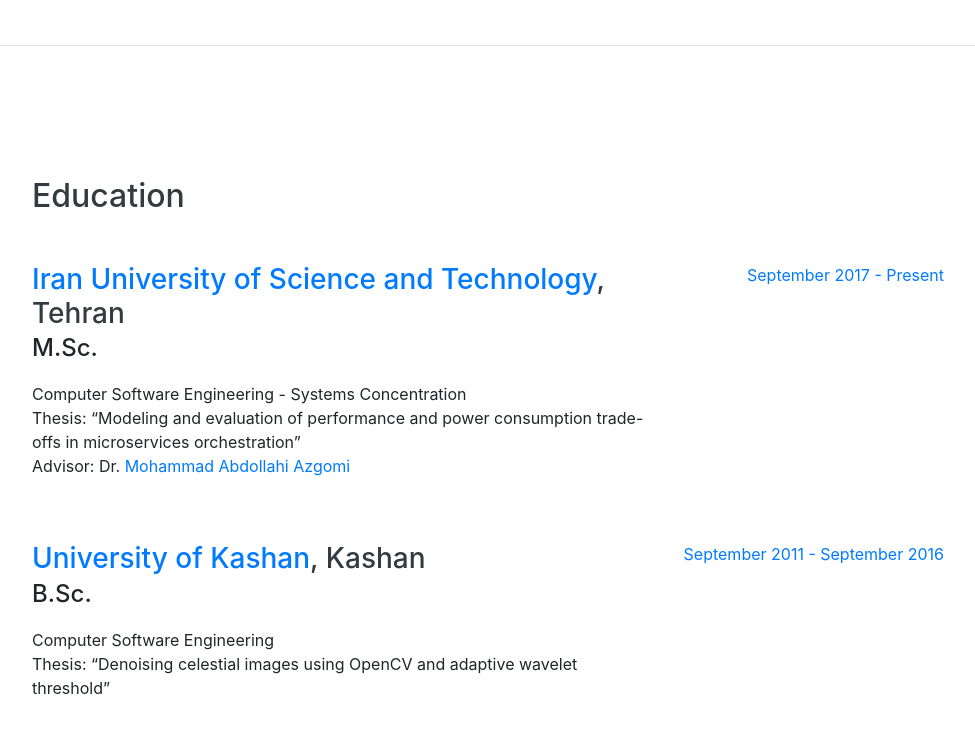
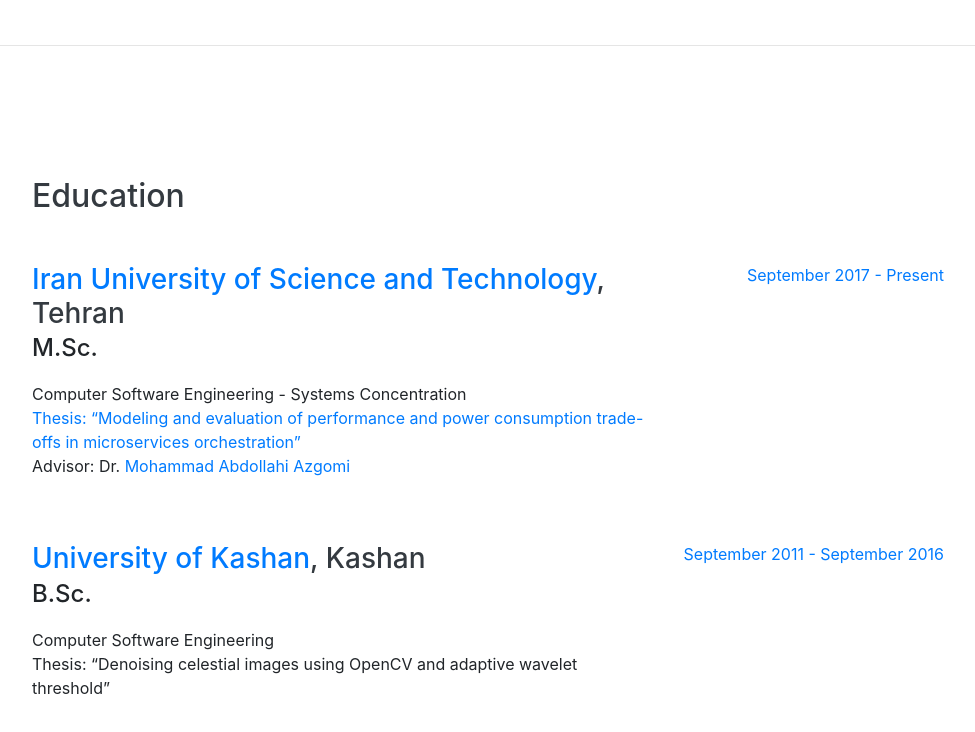
Before and after one commit to imnr/SPW, a website with bundled scripts: page index.html in a window 1280 px wide. Shown: the part 2037-2769 px from the top of the page, without its empty margins (288-1263 px from the left). Built offline with nearby package versions, Linux system fonts and the light colour scheme; a web font is replaced by a local one.

Commit message:
added thesis link

```diff
--- a/index.html
+++ b/index.html
@@ -649,7 +649,8 @@
             <h3 class="mb-0"><a href="http://www.iust.ac.ir/en">Iran University of Science and Technology</a>, Tehran</h3>
             <div class="subheading mb-3">M.Sc.</div>
             <div>Computer Software Engineering - Systems Concentration</div>
-            <p>Thesis: “Modeling and evaluation of performance  and power consumption trade-offs in microservices orchestration”
+            <p>
+              <a href="https://www.researchgate.net/publication/338698327_Modeling_and_evaluation_of_performance_and_power_consumption_trade-offs_in_microservices_orchestration"> Thesis: “Modeling and evaluation of performance  and power consumption trade-offs in microservices orchestration” </a>
               <br>
               Advisor: Dr. <a href="http://webpages.iust.ac.ir/azgomi/">Mohammad Abdollahi Azgomi</a>
             </p>
```
